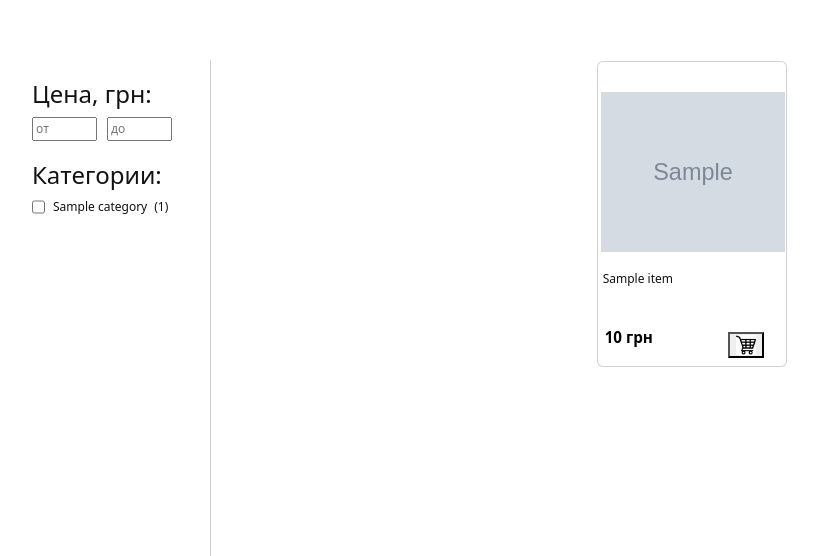
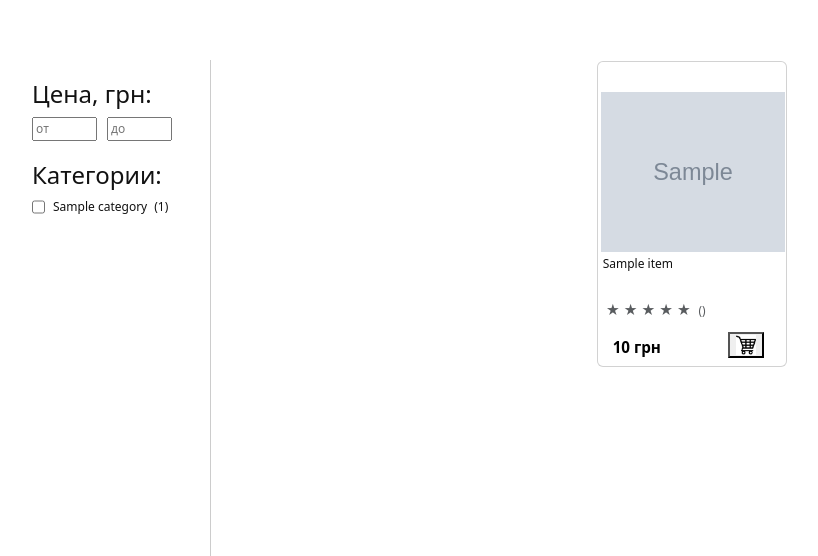
Before and after one commit to 55Alexandr55/Tsvetkov_Shop, a Django app: page / in a window 1280 px wide. Shown: the part 70-626 px from the top of the page, without its empty margins (48-866 px from the left). Run offline with Django 5.2, Linux system fonts and the light colour scheme; tables that the repository leaves empty hold one stand-in row (values such as "Sample post"); grey boxes marked "Sample" are stand-in pictures; some libraries are stand-ins or nearby versions.

Commit message:
Регулировал положение ценника в сетке каталога и может чет еще

```diff
--- a/main/models.py
+++ b/main/models.py
@@ -35,6 +35,9 @@ class Item(models.Model):
     discount = models.DecimalField(max_digits=5, decimal_places=2, default=0)
     description = models.TextField(blank=True)
 
+
+
+
     def __str__(self):
         return self.name
 
--- a/main/static/css/main.css
+++ b/main/static/css/main.css
@@ -172,6 +172,16 @@ header.header {
 
 }
 
+.item-name-h4 {
+  margin: 0;
+  padding: 0;
+  line-height: 1.2;
+  font-size: 1.1rem; /* при необходимости */
+}
+
+
+
+
 .price-head h4{
   width: 10px;
   height: 10px;
@@ -213,6 +223,14 @@ header.header {
 
 }
 
+.item-image-cont {
+    height: 195px;
+
+
+}
+
+
+
 .product-image {
 
     width: 190px;
@@ -229,7 +247,8 @@ header.header {
 }
 
 .card-info h4{
-    height: 50px;
+    height: 30px;
+    padding-top: -10px;
     padding-left: 5px;
     color: #121212;
     font-size: 12px;
@@ -250,7 +269,8 @@ header.header {
 
 .price-block {
   font-size: 0.85rem;
-  padding-left: 5px;
+  padding-left: 10px;
+    padding-top: 12px;
 }
 
 .old-price-row {
@@ -277,16 +297,30 @@ header.header {
 .new-price {
   font-weight: 600;
   font-size: 0.95rem;
-  padding-left: 2px;
+  padding-left: 5px;
   margin-top: -4px; /* чуть выше */
   color: black; /* по умолчанию — черный */
 }
 
+.new-price1 {
+    margin-top: 7px;
+font-weight: 600;
+  font-size: 0.95rem;
+  padding-left: 5px;
+
+  color: black;
+
+}
+.price-block {
+    margin-top: 0px;
+
+}
+
+
 /* Если есть скидка, перекрашиваем в красный */
 .price-block .old-price-row + .new-price {
-  color: #dc3545;
+    color: #dc3545;
 }
-
 
 
 /* СТИЛИ ДЛЯ DETAIL HTML--------------------------------------------------------------------------------------------------*/
@@ -344,6 +378,17 @@ header.header {
     margin-bottom: 6px;
     margin-left: 4px;
 }
+
+.img-fluid {
+    height: 370px;
+
+
+}
+
+
+
+
+
 /* СТИЛИ ДЛЯ REGISTER HTML--------------------------------------------------------------------------------------------------*/
 
 .errorlist {
--- a/main/templates/main/product/catalog.html
+++ b/main/templates/main/product/catalog.html
@@ -35,10 +35,28 @@
                     <div class="card ">
                         <a href="{% url 'main:item_detail' item.slug %}">
                             {% if item.image %}
+                                <div class=" item-image-cont">
                                 <img src="{{ item.image.url }}" alt="{{ item.name }}" class="product-image">
+                                </div>
                             {% endif %}
                             <div class="card-info">
-                                <h4>{{ item.name|truncatechars:53 }}</h4>
+                                <h4 class="item-name-h4">{{ item.name|truncatechars:53 }}</h4>
+
+
+                                <div class="rating mt-3  ms-2" style="font-size: 0.85rem; line-height: 1;">
+                                    {% with avg=item.get_average_rating %}
+                                        {% for i in "12345" %}
+                                            {% if avg >= forloop.counter %}
+                                                <span class="text-warning">&#9733;</span>
+                                            {% else %}
+                                                <span class="text-muted">&#9733;</span>
+                                            {% endif %}
+                                        {% endfor %}
+                                        <span class="small text-muted ms-1">({{ avg }})</span>
+                                    {% endwith %}
+                                </div>
+
+
                                 <div class="price-block">
                                     {% if item.discount %}
                                         <div class="old-price-row">
@@ -48,7 +66,7 @@
                                         <div class="new-price">{{ item.get_price_with_discount|floatformat:0 }} грн
                                         </div>
                                     {% else %}
-                                        <div class="new-price">{{ item.price|floatformat:0 }} грн</div>
+                                        <div class="new-price1">{{ item.price|floatformat:0 }} грн</div>
                                     {% endif %}
                                 </div>
 
--- a/main/views.py
+++ b/main/views.py
@@ -5,6 +5,8 @@ from django.shortcuts import render
 from django.http import JsonResponse
 from .forms import ReviewForm
 from django.shortcuts import redirect
+from django.db.models import Avg
+
 
 class CatalogView(ListView):
     '''
@@ -18,7 +20,6 @@ class CatalogView(ListView):
     template_name = 'main/product/catalog.html'
     context_object_name = 'items'
 
-
     # собираем сортировки
     def get_queryset(self):
         queryset = super().get_queryset()
@@ -29,7 +30,6 @@ class CatalogView(ListView):
         if category_slugs:
             queryset = queryset.filter(category__slug__in=category_slugs)
 
-
         if min_price:
             queryset = queryset.filter(price__gte=min_price)
 
@@ -37,7 +37,6 @@ class CatalogView(ListView):
             queryset = queryset.filter(price__lte=max_price)
 
         return queryset
-
 
     # передаем контекст
     def get_context_data(self, **kwargs):
@@ -47,6 +46,11 @@ class CatalogView(ListView):
         context['min_price'] = self.request.GET.get('min_price', '')
         context['max_price'] = self.request.GET.get('max_price', '')
         return context
+
+    # Средняя оценка для товара от пользователей по отзывам
+    def get_average_rating(self):
+        avg = self.reviews.aggregate(Avg('rating'))['rating__avg']
+        return round(avg, 1) if avg else 0
 
 
 # страница товара
@@ -77,14 +81,7 @@ class ItemDetailView(DetailView):
         return self.render_to_response(context)
 
 
-
-
-
-
-
-
-
-#Поиск товаров по запросу
+# Поиск товаров по запросу
 def item_search(request):
     query = request.GET.get('q', '')
     items = Item.objects.filter(name__icontains=query) if query else []
@@ -99,6 +96,7 @@ def item_search(request):
         'selected_categories': selected_categories,
     })
 
+
 def item_autocomplete(request):
     query = request.GET.get('q', '')
     if query:
```
